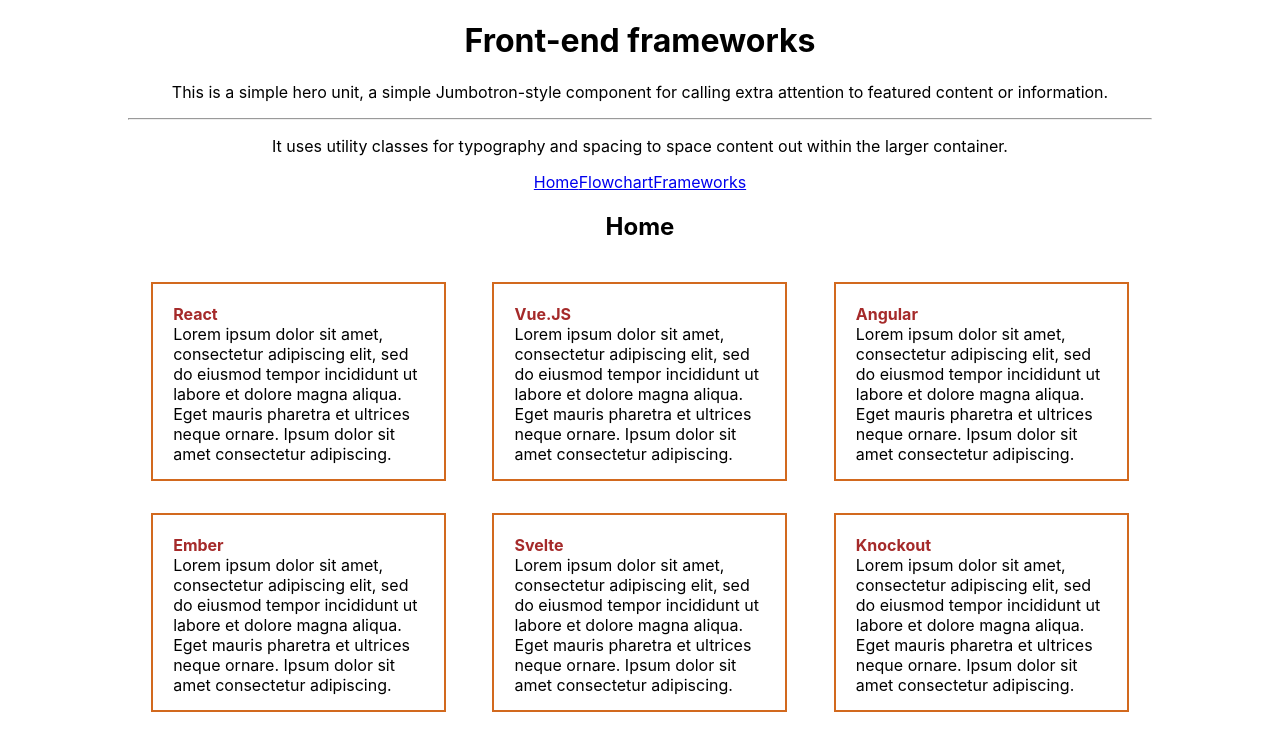
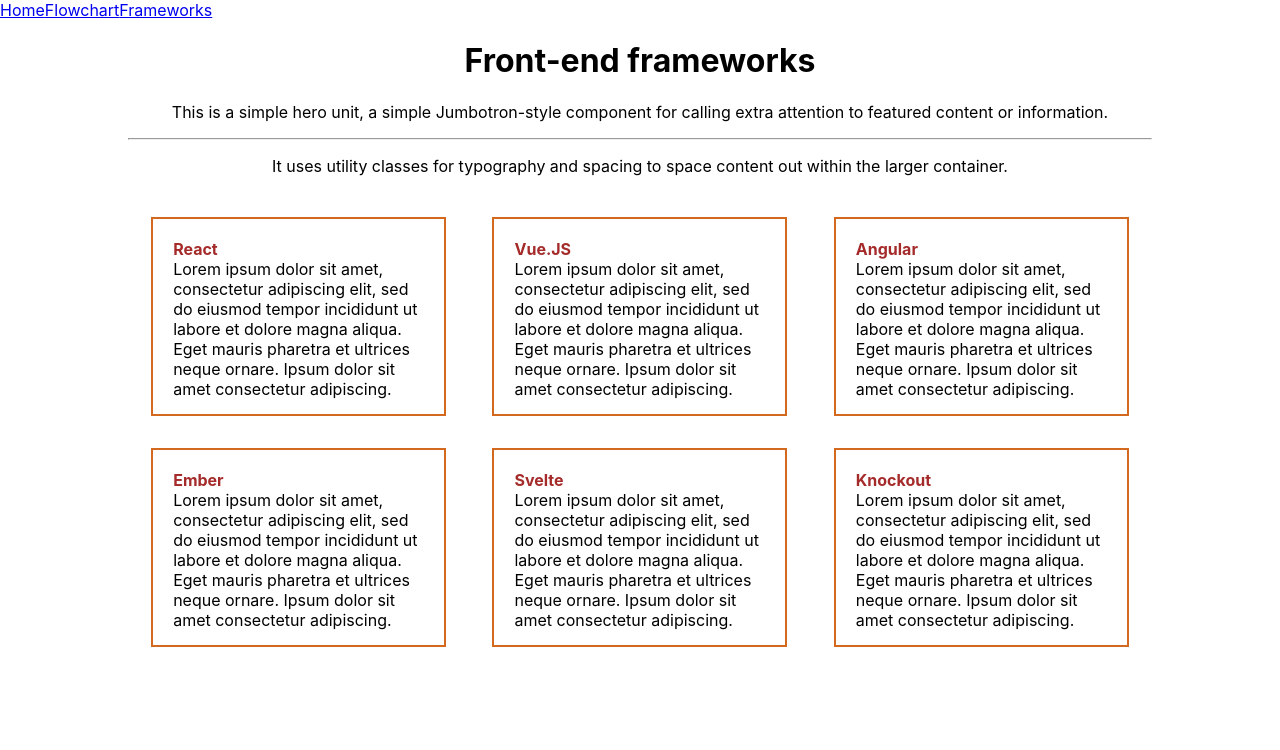
Before and after one commit to danda-n/framework-recommender, a React (Create React App) app: page / in a window 1280 px wide. Shown: the top 750 px of the page. Built offline with nearby package versions, Linux system fonts and the light colour scheme.

Commit message:
fixed titles

```diff
--- a/src/App.js
+++ b/src/App.js
@@ -6,17 +6,6 @@
 export default function App() {
   return (
     <Router>
-      <div className="App">
-        <h1>Front-end frameworks</h1>
-        <p>
-          This is a simple hero unit, a simple Jumbotron-style component for
-          calling extra attention to featured content or information.
-        </p>
-        <hr />
-        <p>
-          It uses utility classes for typography and spacing to space content
-          out within the larger container.
-        </p>
       <Link to="/">Home</Link>
       <Link to="/flowchart">Flowchart</Link>
       <Link to="/frameworks">Frameworks</Link>
@@ -32,7 +21,6 @@
           <Frameworks />
         </Route>
       </Switch>
-      </div>
     </Router>
   );
 }
@@ -40,8 +28,19 @@
 function Home() {
   return (
     <div>
-      <h2>Home</h2>
+      <div className="App">
+        <h1>Front-end frameworks</h1>
+        <p>
+          This is a simple hero unit, a simple Jumbotron-style component for
+          calling extra attention to featured content or information.
+        </p>
+        <hr />
+        <p>
+          It uses utility classes for typography and spacing to space content
+          out within the larger container.
+        </p>
         <FrameworkList></FrameworkList>
+      </div>
     </div>
   );
 }
--- a/src/components/FrameworkCard.js
+++ b/src/components/FrameworkCard.js
@@ -5,7 +5,7 @@
     return (
       <div className="card-framework">
         {/* <div className="card-logo">{this.props.logo}</div> */}
-        <div className="card-header">{this.props.header}</div>
+        <div className="card-header">{this.props.title}</div>
         <div className="card-content">{this.props.description}</div>
       </div>
     );
--- a/src/components/FrameworkList.js
+++ b/src/components/FrameworkList.js
@@ -9,37 +9,37 @@
     this.state = {
       frameworks: [
         {
-          header: "React",
+          title: "React",
           description:
             "Lorem ipsum dolor sit amet, consectetur adipiscing elit, sed do eiusmod tempor incididunt ut labore et dolore magna aliqua. Eget mauris pharetra et ultrices neque ornare. Ipsum dolor sit amet consectetur adipiscing.",
           logo: ""
         },
         {
-          header: "Vue.JS",
+          title: "Vue.JS",
           description:
             "Lorem ipsum dolor sit amet, consectetur adipiscing elit, sed do eiusmod tempor incididunt ut labore et dolore magna aliqua. Eget mauris pharetra et ultrices neque ornare. Ipsum dolor sit amet consectetur adipiscing.",
           logo: ""
         },
         {
-          header: "Angular",
+          title: "Angular",
           description:
             "Lorem ipsum dolor sit amet, consectetur adipiscing elit, sed do eiusmod tempor incididunt ut labore et dolore magna aliqua. Eget mauris pharetra et ultrices neque ornare. Ipsum dolor sit amet consectetur adipiscing.",
           logo: ""
         },
         {
-          header: "Ember",
+          title: "Ember",
           description:
             "Lorem ipsum dolor sit amet, consectetur adipiscing elit, sed do eiusmod tempor incididunt ut labore et dolore magna aliqua. Eget mauris pharetra et ultrices neque ornare. Ipsum dolor sit amet consectetur adipiscing.",
           logo: ""
         },
         {
-          header: "Svelte",
+          title: "Svelte",
           description:
             "Lorem ipsum dolor sit amet, consectetur adipiscing elit, sed do eiusmod tempor incididunt ut labore et dolore magna aliqua. Eget mauris pharetra et ultrices neque ornare. Ipsum dolor sit amet consectetur adipiscing.",
           logo: ""
         },
         {
-          header: "Knockout",
+          title: "Knockout",
           description:
             "Lorem ipsum dolor sit amet, consectetur adipiscing elit, sed do eiusmod tempor incididunt ut labore et dolore magna aliqua. Eget mauris pharetra et ultrices neque ornare. Ipsum dolor sit amet consectetur adipiscing.",
           logo: ""
@@ -52,7 +52,7 @@
     let frameworkCards = this.state.frameworks.map(framework => {
       return (
         <FrameworkCard
-          header={framework.header}
+          title={framework.title}
           description={framework.description}
         />
       );
```
Lines whose indentation alone changed are shown as unchanged.
